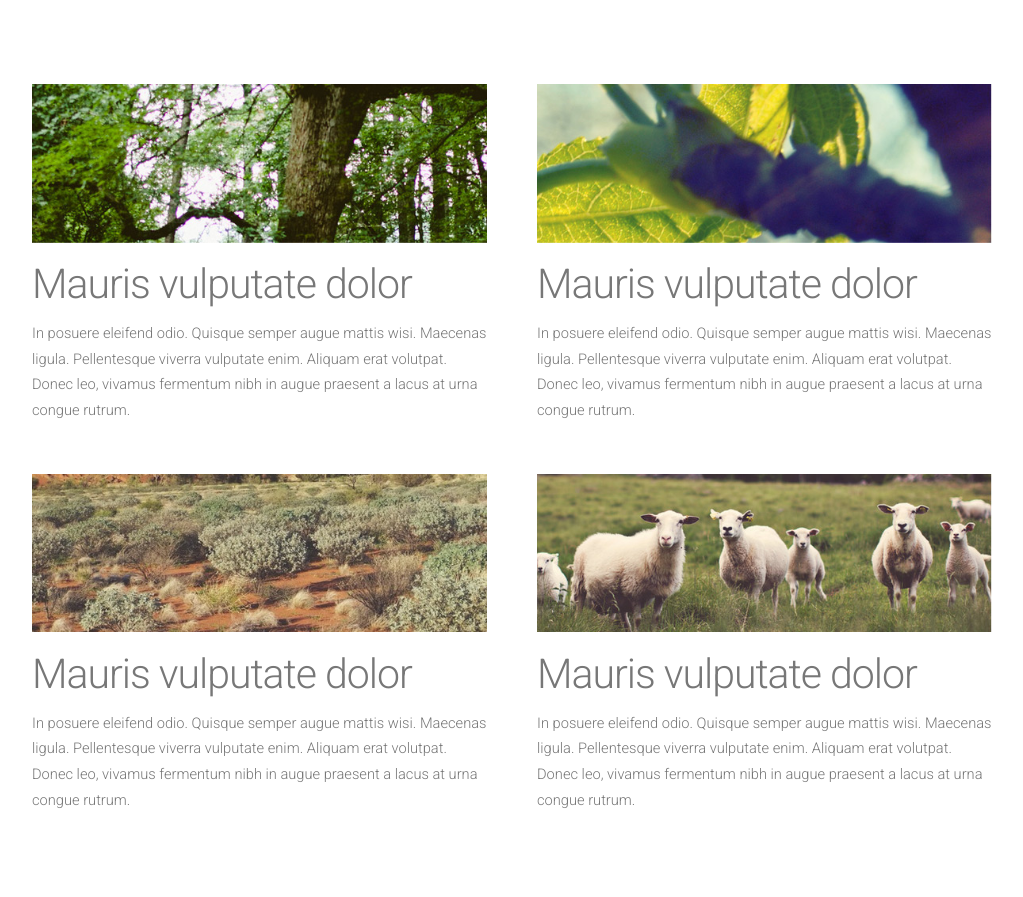
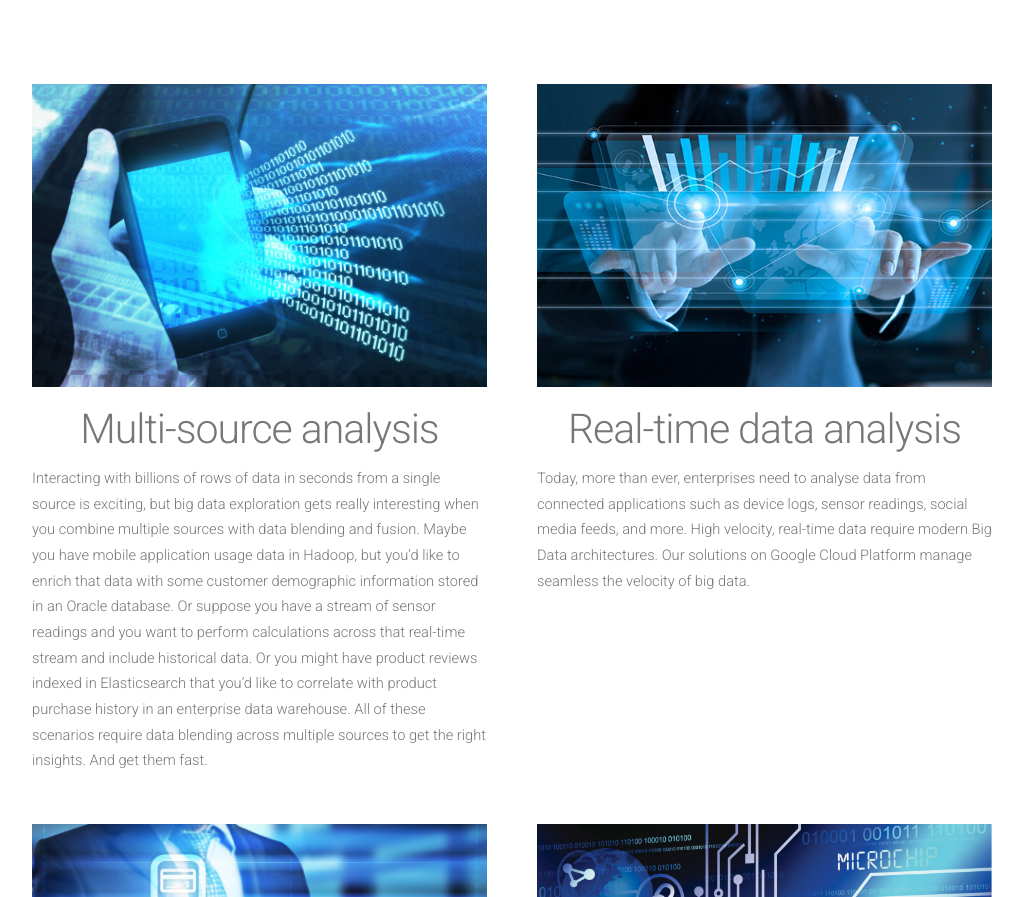
Before and after one commit to lnicalo/lnicalo.github.io, a Jekyll site: the page built from index.html, in a window 1280 px wide and 1400 px high, scrolled down 1185 px, cut to the strip 0-897 px from the top of the window. Shown: the whole strip, without its empty margins (128-1151 px from the left). Built offline with Jekyll 4.4.1, drawn with Linux system fonts in a browser that asks for light colours; nearby versions of some CDN libraries; the list of posts is cut into pages by our own code; some of the changed text lies outside the part shown.

Commit message:
Added new pictures and contact form

```diff
--- a/_includes/nav.html
+++ b/_includes/nav.html
@@ -5,9 +5,11 @@
 			{% assign current = page.url | downcase | split: '/' %}
 			<li {% if current[1] == 'index.html' %}class='current'{% endif %}><a href="/index.html">Homepage</a></li>
 			<li {% if current[1] == 'blog' %}class='current'{% endif %}><a href="/blog">Blog</a></li>
+			<!--
 			<li {% if current[1] == 'left-sidebar.html' %}class='current'{% endif %}><a href="/left-sidebar.html">Left Sidebar</a></li>
 			<li {% if current[1] == 'right-sidebar.html' %}class='current'{% endif %}><a href="/right-sidebar.html">Right Sidebar</a></li>
 			<li {% if current[1] == 'no-sidebar.html' %}class='current'{% endif %}><a href="/no-sidebar.html">No Sidebar</a></li>
+		-->
 		</ul>
 	</nav>
 </div>
--- a/_layouts/default.html
+++ b/_layouts/default.html
@@ -35,6 +35,7 @@
 			</div>
 		</div>
 	</div>
+
 	<!-- Header -->
 	{{ content }}
 
@@ -54,14 +55,23 @@
 		<section>
 			<header>
 				<h2>Get in touch</h2>
-				<span class="byline">Integer sit amet pede vel arcu aliquet pretium</span>
+				<!-- <span class="byline">Integer sit amet pede vel arcu aliquet pretium</span> -->
 			</header>
 			<ul class="contact">
-				<li><a href="#" class="fa fa-twitter"><span>Twitter</span></a></li>
+			<li class="fa fa-envelope"><span>Mail</span></li></ul>
+					<form action="//formspree.io/lufermarltd@gmail.com" method="POST">
+						<input name="email" placeholder="Your email" type="email"><br><br>
+						<textarea name="message" placeholder="Your message"></textarea><br><br>
+						<button type="submit">Send</button>
+					</form>
+
+				<!--
+				<ul class="contact">
 				<li class="active"><a href="#" class="fa fa-facebook"><span>Facebook</span></a></li>
 				<li><a href="#" class="fa fa-dribbble"><span>Pinterest</span></a></li>
 				<li><a href="#" class="fa fa-tumblr"><span>Google+</span></a></li>
-			</ul>
+				</ul>
+				-->
 		</section>
 	</div>
 </div>
--- a/index.html
+++ b/index.html
@@ -8,7 +8,7 @@
 		<header>
 			<h2>Data science is hard. Seed makes it easy</h2>
 		</header>
-		<p>Experts in deploying Big Data projects on <a href="http://cloud.google.com">Google Cloud</a>.
+		<p>Experts in deploying Big Data solutions on <a href="http://cloud.google.com">Google Cloud</a>.
 			Our solutions leverage the power of <a href="http://cloud.google.com">Google Cloud</a> to help companies creat value from data.</p>
 		<hr />
 		<div class="row">
@@ -40,31 +40,37 @@
 
 			<div class="row">
 				<section class="6u">
-					<a href="#" class="image full"><img src="/assets/images/pic01.jpg" alt=""></a>
+					<a href="#" class="image full"><img src="/assets/images/stream.jpg" alt=""></a>
 					<header>
-						<h2>Mauris vulputate dolor</h2>
+						<h2 style="text-align: center;">Multi-source analysis</h2>
 					</header>
-					<p>In posuere eleifend odio. Quisque semper augue mattis wisi. Maecenas ligula. Pellentesque viverra vulputate enim. Aliquam erat volutpat. Donec leo, vivamus fermentum nibh in augue praesent a lacus at urna congue rutrum.</p>
+					<p>Interacting with billions of rows of data in seconds from a single source is exciting, but big data exploration gets really interesting when
+						you combine multiple sources with data blending and fusion. Maybe you have mobile application usage data in Hadoop, but you’d like to enrich
+						that data with some customer demographic information stored in an Oracle database. Or suppose you have a stream of sensor readings and you
+						want to perform calculations across that real-time stream and include historical data. Or you might have product reviews indexed in
+						Elasticsearch that you’d like to correlate with product purchase history in an enterprise data warehouse. All of these scenarios require
+						 data blending across multiple sources to get the right insights. And get them fast.</p>
 				</section>
 				<section class="6u">
-					<a href="#" class="image full"><img src="/assets/images/pic02.jpg" alt=""></a>
+					<a href="#" class="image full"><img src="/assets/images/multisource.jpg" alt=""></a>
 					<header>
-						<h2>Mauris vulputate dolor</h2>
+						<h2 style="text-align: center;">Real-time data analysis</h2>
 					</header>
-					<p>In posuere eleifend odio. Quisque semper augue mattis wisi. Maecenas ligula. Pellentesque viverra vulputate enim. Aliquam erat volutpat. Donec leo, vivamus fermentum nibh in augue praesent a lacus at urna congue rutrum.</p>
+					<p>Today, more than ever, enterprises need to analyse data from connected applications such as device logs, sensor readings, social media feeds, and more.
+						 High velocity, real-time data require modern Big Data architectures. Our solutions on Google Cloud Platform manage seamless the velocity of big data.</p>
 				</section>
 			</div>
 
 			<div class="row">
 				<section class="6u">
-					<a href="#" class="image full"><img src="/assets/images/pic03.jpg" alt=""></a>
+					<a href="#" class="image full"><img src="/assets/images/solutions.jpg" alt=""></a>
 					<header>
-						<h2>Mauris vulputate dolor</h2>
+						<h2 style="text-align: center;">Solutions</h2>
 					</header>
 					<p>In posuere eleifend odio. Quisque semper augue mattis wisi. Maecenas ligula. Pellentesque viverra vulputate enim. Aliquam erat volutpat. Donec leo, vivamus fermentum nibh in augue praesent a lacus at urna congue rutrum.</p>
 				</section>
 				<section class="6u">
-					<a href="#" class="image full"><img src="/assets/images/pic04.jpg" alt=""></a>
+					<a href="#" class="image full"><img src="/assets/images/smart.jpg" alt=""></a>
 					<header>
 						<h2>Mauris vulputate dolor</h2>
 					</header>
```
Also changed, not shown: no-sidebar.html (+7 -0 lines), assets/images/multisource.jpg (added), assets/images/smart.jpg (added), assets/images/solutions.jpg (added), assets/images/stream.jpg (added).
